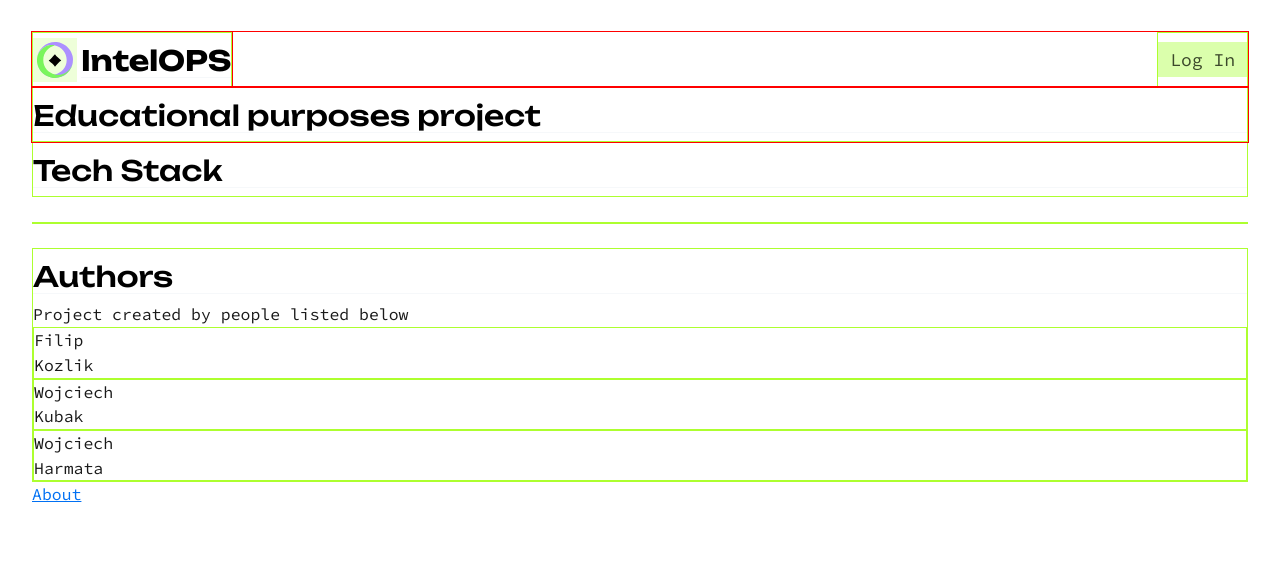
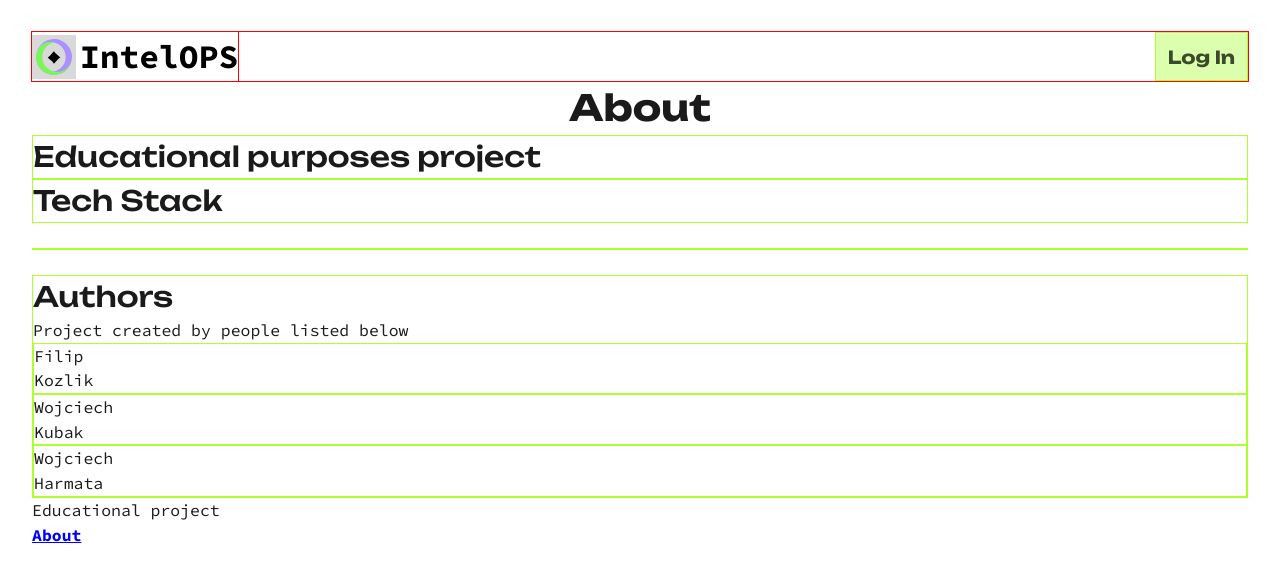
Before and after one commit to sekvi99/proj-live, a Django app: page /authors in a window 1280 px wide. Shown: the top 582 px of the page. Run offline with Django 4.2, Linux system fonts and the light colour scheme; a user stored in the database is signed in.

Commit message:
styles push g2gs

```diff
--- a/proj_inz/graphsApp/templates/graphsApp/about.html
+++ b/proj_inz/graphsApp/templates/graphsApp/about.html
@@ -1,6 +1,7 @@
 {% extends 'base.html' %}
 {% block content %}
 <!-- Eductional prooject section -->
+{% include "graphsApp/displayBanner.html" with label="About" %}
 <div>
     <h3>Educational purposes project</h3>
 </div>
--- a/proj_inz/graphsApp/templates/graphsApp/displayBanner.html
+++ b/proj_inz/graphsApp/templates/graphsApp/displayBanner.html
@@ -1,6 +1,3 @@
 <h2>
-
-    {% block content %}
-    Placeholder
-    {% endblock content %}
+    {{ label }}
 </h2>
--- a/proj_inz/proj_inz/settings.py
+++ b/proj_inz/proj_inz/settings.py
@@ -99,9 +99,9 @@ DATABASES = {
         'ENGINE': 'django.db.backends.postgresql_psycopg2',
         'NAME': 'railway',
         'USER': 'postgres',
-        'PASSWORD': '5nHSeM2os6pYAmxYgiIq',
-        'HOST': 'containers-us-west-146.railway.app',
-        'PORT': '6944',
+        'PASSWORD': 'zUCtlXBHaJ9zpdCT2W1I',
+        'HOST': 'containers-us-west-69.railway.app',
+        'PORT': '5928',
     }
 }
 
--- a/proj_inz/static/css/customStyles.css
+++ b/proj_inz/static/css/customStyles.css
@@ -22,6 +22,7 @@
 
     /* Common */
     --background: #fff;
+    --grey: #D9D9D9;
     --text: #000;
 
     /* Others */
@@ -35,7 +36,6 @@
 }
 
 * {
-	/* Reset margins and padding */
 	margin: 0;
 	padding: 0;
     font-family: var(--font-body);
@@ -75,18 +75,12 @@ div > div {
     border: 1px solid greenyellow;
 }
 
-#appbar-logo {
-    width: 36px;
-    height: 36px;
-    padding: 4px;
-    background-color: var(--primary-light);
-    margin-right: 4px;
-}
 
 
 
 
-/* Display */
+/* Typography */
+    /* Display */
 h2 {
     font-size: 36px;
     font-family: var(--font-display);
@@ -94,7 +88,7 @@ h2 {
     text-align: center;
 }
 
-/* Title */
+    /* Title */
 h3 {
     font-size: 28px;
     font-family: var(--font-display);
@@ -102,27 +96,27 @@ h3 {
 }
 
 
-/* Appname && Subtitle */
+    * Appname && Subtitle */
 h3, h1 {
     font-size: 28px;
     font-family: var(--font-display);
 
 },
 
-/* Body */
+    /* Body */
 p {
     font-size: 24px;
     line-height: 40.3px;
 
 }
 
-/* Table Cell 1 */
+    /* Table Cell 1 */
 .tc1 {
     font-size: 16px;
     font-weight: 500;
 }
 
-/* Table Cell 2 */
+    /* Table Cell 2 */
 .tc1 {
     font-size: 14px;
     font-weight: 500;
@@ -132,9 +126,19 @@ p {
 
 button {
     font-size: 18px;
+    font-weight: 700;
+    font-family: var(--font-display);
     background-color: var(--primary-main);
     color: var(--primary-dark);
+
     border-radius: 0;
+
+    display: inline-block;
+	padding: 12px 12px;
+	text-align: center;
+	text-decoration: none;
+	white-space: nowrap;
+	border: 0;
 }
 
 button:hover {
@@ -145,18 +149,9 @@ button:hover {
 
 caption {
     font-size: 16px;
+    font-weight: 500;
 }
 
-
-
-.table-container{
-    /* //border: 3px solid red; */
-    overflow-x: auto;
-}
-
-th {
-    font-weight: bold;
-}
 
 /* Navbar styles */
 
@@ -181,3 +176,64 @@ nav {
     border-bottom: 2px solid var(--primary-dark);
 
 }
+
+
+/* Appbar logo styles */
+
+#appbar-logo {
+    width: 36px;
+    height: 36px;
+    padding: 4px;
+    background-color: var(--grey);
+    margin-right: 4px;
+}
+
+
+
+.a-logo {
+    text-decoration: none!important;
+    color: var(--text)!important;
+}
+
+
+.a-logo:hover {
+    color: var(--blue)!important;
+    text-decoration: solid;
+
+}
+
+
+/* Link stylees */
+
+a:-webkit-any(a) {
+    color: var(--blue);
+}
+
+
+.a-clear {
+    text-decoration: none!important;
+    color: var(--text);
+
+}
+
+
+
+/* Footer styles */
+
+
+footer {
+    display: flex;
+    flex-direction: column;
+
+}
+
+/* Table styles */
+
+.table-container{
+    /* //border: 3px solid red; */
+    overflow-x: auto;
+}
+
+th {
+    font-weight: bold;
+}
--- a/proj_inz/static/css/style.css
+++ b/proj_inz/static/css/style.css
@@ -109,58 +109,9 @@ body {
 	color: var(--nc-ac-tx);
 }
 
-h1,h2,h3,h4,h5,h6 {
-	line-height: 1;
-	color: var(--nc-tx-1);
-	padding-top: .875rem;
-}
 
-h1,
-h2,
-h3 {
-	color: var(--nc-tx-1);
-	padding-bottom: 2px;
-	margin-bottom: 8px;
-	border-bottom: 1px solid var(--nc-bg-2);
-}
 
-h4,
-h5,
-h6 {
-	margin-bottom: .3rem;
-}
 
-h1 {
-	font-size: 2.25rem;
-}
-
-h2 {
-	font-size: 1.85rem;
-}
-
-h3 {
-	font-size: 1.55rem;
-}
-
-h4 {
-	font-size: 1.25rem;
-}
-
-h5 {
-	font-size: 1rem;
-}
-
-h6 {
-	font-size: .875rem;
-}
-
-a {
-	color: var(--nc-lk-1);
-}
-
-a:hover {
-	color: var(--nc-lk-2);
-}
 
 abbr:hover {
 	/* Set the '?' cursor while hovering an abbreviation */
@@ -219,7 +170,7 @@ header > *:last-child {
 	margin-bottom: 0;
 }
 
-a button,
+ button,
 button,
 input[type="submit"],
 input[type="reset"],
@@ -233,13 +184,13 @@ input[type="button"] {
 	background: var(--nc-lk-1);
 	color: var(--nc-lk-tx);
 	border: 0;
-	border-radius: 4px;
+	/* border-radius: 4px; */
 	box-sizing: border-box;
 	cursor: pointer;
 	color: var(--nc-lk-tx);
 }
 
-a button[disabled],
+ button[disabled],
 button[disabled],
 input[type="submit"][disabled],
 input[type="reset"][disabled],
@@ -264,7 +215,7 @@ input[type="button"]:enabled:hover {
 	background: var(--nc-lk-2);
 }
 
-a img {
+img {
 	margin-bottom: 0px;
 }
 
--- a/proj_inz/templates/appBar.html
+++ b/proj_inz/templates/appBar.html
@@ -1,10 +1,16 @@
 {% load static %}
 <div class="flex space-between">
+    <a href="{% url 'graphsApp:home'  %}" class="a-logo">
         <div class="flex align-items-center">
             <img src="{% static 'inz_logotyp.svg' %}" alt="App's logo" id="appbar-logo" >
             <h1>IntelOPS</h1>
         </div>
+    </a>
+
         <div class="flex align-items-center">
+            <a href="" class="a-clear" >
                 <button>Log In</button>
+            </a>
         </div>
+
 </div>
--- a/proj_inz/templates/footer.html
+++ b/proj_inz/templates/footer.html
@@ -1,5 +1,5 @@
 <!-- Footer to extend -->
 <footer>
-    <p></p>
-    <a href="#">About</a>
+    <caption>Educational project</caption>
+    <a href="{% url 'graphsApp:authors'  %}" style="font-weight: 700">About</a>
 </footer>
```
Lines whose indentation alone changed are shown as unchanged.
